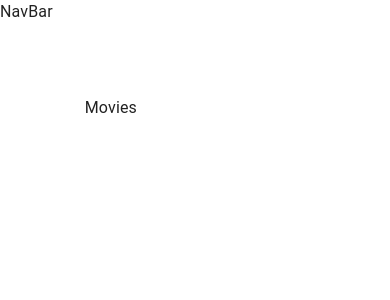
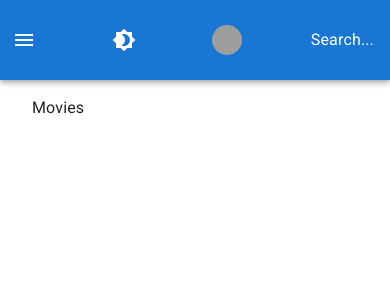
Before and after one commit to 1Bernard/filmpire, a React (Vite) app: page / in a window 390 px wide. Shown: the top 300 px of the page. Built offline with nearby package versions, Linux system fonts and the light colour scheme; grey boxes are pictures that could not be loaded.

Commit message:
minor fixes

```diff
--- a/index.html
+++ b/index.html
@@ -4,6 +4,7 @@
     <meta charset="UTF-8" />
     <link rel="icon" type="image/svg+xml" href="/vite.svg" />
     <meta name="viewport" content="width=device-width, initial-scale=1.0" />
+    <link rel="stylesheet" href="https://fonts.googleapis.com/css?family=Roboto:300,400,500,700&display=swap" />
     <title>Filmpire</title>
   </head>
   <body>
--- a/package.json
+++ b/package.json
@@ -20,7 +20,7 @@
     "react": "^18.2.0",
     "react-dom": "^18.2.0",
     "react-redux": "^8.0.4",
-    "react-router-dom": "^6.4.2"
+    "react-router-dom": "^6.3.0"
   },
   "devDependencies": {
     "@types/react": "^18.0.17",
--- a/src/components/App.jsx
+++ b/src/components/App.jsx
@@ -1,32 +1,9 @@
 import React from 'react';
 import { CssBaseline } from '@mui/material';
-import {
-  createBrowserRouter,
-  RouterProvider,
-  // Route,
-} from 'react-router-dom';
+import { Routes, Route } from 'react-router-dom';
 
 import useStyles from './styles';
 import { Actors, MovieInformation, Movies, NavBar, Profile } from '.';
-
-const router = createBrowserRouter([
-  {
-    path: '/movie/:id',
-    element: <MovieInformation />,
-  },
-  {
-    path: '/actors/:id',
-    element: <Actors />,
-  },
-  {
-    path: '/',
-    element: <Movies />,
-  },
-  {
-    path: '/profile/:id',
-    element: <Profile />,
-  },
-]);
 
 const App = () => {
   const classes = useStyles();
@@ -36,7 +13,13 @@
       <NavBar />
       <main className={classes.content}>
         <div className={classes.toolbar} />
-        <RouterProvider router={router} />
+        <Routes>
+          <Route exact path="/" element={<Movies />} />
+          <Route exact path="/approved" element={<Movies />} />
+          <Route exact path="/movie/:id" element={<MovieInformation />} />
+          <Route exact path="/actors/:id" element={<Actors />} />
+          <Route exact path="/profile/:id" element={<Profile />} />
+        </Routes>
       </main>
     </div>
   );
--- a/src/components/NavBar/NavBar.jsx
+++ b/src/components/NavBar/NavBar.jsx
@@ -1,9 +1,85 @@
-import React from 'react';
+import React, { useState } from 'react';
+import { AppBar, IconButton, Toolbar, Drawer, Button, Avatar, useMediaQuery } from '@mui/material';
+import { Menu, AccountCircle, Brightness4, Brightness7 } from '@mui/icons-material';
+import { Link } from 'react-router-dom';
+import { useTheme } from '@mui/material/styles';
+
+import { Sidebar } from '../index';
+import useStyles from './styles';
 
 const NavBar = () => {
-  console.log('NavBar');
+  const [mobileOpen, setMobileOpen] = useState(false);
+  const classes = useStyles();
+  const isMobile = useMediaQuery('(max-width:600px)');
+  const theme = useTheme();
+  const isAuthenticated = true;
   return (
-    <div>NavBar</div>
+    <>
+      <AppBar position="fixed">
+        <Toolbar className={classes.toolbar}>
+          {isMobile && (
+          <IconButton
+            color="inherit"
+            edge="start"
+            style={{ outline: 'none' }}
+            onClick={() => setMobileOpen((prevMobileOpen) => !prevMobileOpen)}
+            className={classes.menuButton}
+          >
+            <Menu />
+          </IconButton>
+          )}
+          <IconButton color="inherit" sx={{ ml: 1 }} onClick={() => {}}>
+            {theme.palette.mode === 'dark' ? <Brightness7 /> : <Brightness4 />}
+          </IconButton>
+          {!isMobile && 'Search...'}
+          <div>
+            {!isAuthenticated ? (
+              <Button
+                color="inherit"
+                onClick={() => { }}
+              >
+                Login &nbsp; <AccountCircle />
+              </Button>
+            ) : (
+              <Button
+                color="inherit"
+                component={Link}
+                className={classes.linkButton}
+                onClick={() => {}}
+              >
+                {!isMobile && <>My Movies &nbsp;</>}
+                <Avatar
+                  style={{ width: 30, height: 30 }}
+                  alt="Profile"
+                  src="https://cdn.pixabay.com/photo/2016/08/08/09/17/avatar-1577909_1280.png"
+                />
+              </Button>
+            )}
+          </div>
+          {isMobile && 'Search...'}
+        </Toolbar>
+      </AppBar>
+      <div>
+        <nav className={classes.drawer}>
+          {isMobile ? (
+            <Drawer
+              variant="temporary"
+              anchor="right"
+              open={mobileOpen}
+              onClose={() => setMobileOpen((prevMobileOpen) => !prevMobileOpen)}
+              classes={{ paper: classes.drawerPaper }}
+              ModalProps={{ keepMounted: true }}
+            >
+              <Sidebar setMobileOpen={setMobileOpen} />
+            </Drawer>
+          ) : (
+            <Drawer classes={{ paper: classes.drawerPaper }} variant="permanent" open>
+              <Sidebar setMobileOpen={setMobileOpen} />
+            </Drawer>
+          )}
+        </nav>
+      </div>
+    </>
   );
 };
 
--- /dev/null
+++ b/src/components/NavBar/styles.js
@@ -0,0 +1,37 @@
+import { makeStyles } from '@mui/styles';
+
+const drawerWidth = '240px';
+
+export default makeStyles((theme) => ({
+  toolbar: {
+    height: '80px',
+    display: 'flex',
+    justifyContent: 'space-between',
+    marginLeft: '240px',
+    [theme.breakpoints.down('sm')]: {
+      marginLeft: 0,
+      flexWrap: 'wrap',
+    },
+  },
+  menuButton: {
+    marginRight: theme.spacing(2),
+    [theme.breakpoints.up('sm')]: {
+      display: 'none',
+    },
+  },
+  drawer: {
+    [theme.breakpoints.up('sm')]: {
+      width: drawerWidth,
+      flexShrink: 0,
+    },
+  },
+  drawerPaper: {
+    width: drawerWidth,
+  },
+  linkButton: {
+    '&:hover': {
+      color: 'white !important',
+      textDecoration: 'none',
+    },
+  },
+}));
--- /dev/null
+++ b/src/components/Sidebar/Sidebar.jsx
@@ -0,0 +1,68 @@
+import React, { useEffect } from 'react';
+import { Divider, List, ListItem, ListItemText, ListSubheader, ListItemIcon, Box, CircularProgress } from '@mui/material';
+import { Link } from 'react-router-dom';
+import { useTheme } from '@mui/styles';
+
+import useStyles from './styles';
+
+const categories = [
+  { label: 'Popular', value: 'popular' },
+  { label: 'Top Rated', value: 'top_rated' },
+  { label: 'Upcoming', value: 'upcoming' },
+];
+
+const demoCategories = [
+  { label: 'Comedy', value: 'comedy' },
+  { label: 'Action', value: 'action' },
+  { label: 'Horror', value: 'horror' },
+  { label: 'Animation', value: 'animation' },
+];
+
+const redLogo = 'https://fontmeme.com/permalink/210930/8531c658a743debe1e1aa1a2fc82006e.png';
+const blueLogo = 'https://fontmeme.com/permalink/210930/6854ae5c7f76597cf8680e48a2c8a50a.png';
+
+const Sidebar = ({ setMobileOpen }) => {
+  const theme = useTheme();
+  const classes = useStyles();
+  return (
+    <>
+      <Link to="/" className={classes.imageLink}>
+        <img
+          className={classes.image}
+          src={theme.palette.mode === 'light' ? redLogo : blueLogo}
+          alt="Filmpire logo"
+        />
+      </Link>
+      <Divider />
+      <List>
+        <ListSubheader>Categories</ListSubheader>
+        {categories.map(({ label, value }) => (
+          <Link key={value} className={classes.links} to="/">
+            <ListItem onClick={() => {}} button>
+              {/* <ListItemIcon>
+                <img src={redLogo} className={classes.genreImages} height={30} />
+              </ListItemIcon> */}
+              <ListItemText primary={label} />
+            </ListItem>
+          </Link>
+        ))}
+      </List>
+      <Divider />
+      <List>
+        <ListSubheader>Genres</ListSubheader>
+        {demoCategories.map(({ label, value }) => (
+          <Link key={value} className={classes.links} to="/">
+            <ListItem onClick={() => {}} button>
+              {/* <ListItemIcon>
+                <img src={redLogo} className={classes.genreImages} height={30} />
+              </ListItemIcon> */}
+              <ListItemText primary={label} />
+            </ListItem>
+          </Link>
+        ))}
+      </List>
+    </>
+  );
+};
+
+export default Sidebar;
--- /dev/null
+++ b/src/components/Sidebar/styles.js
@@ -0,0 +1,19 @@
+import { makeStyles } from '@mui/styles';
+
+export default makeStyles((theme) => ({
+  imageLink: {
+    display: 'flex',
+    justifyContent: 'center',
+    padding: '10% 0',
+  },
+  image: {
+    width: '70%',
+  },
+  links: {
+    color: theme.palette.text.primary,
+    textDecoration: 'none',
+  },
+  genreImage: {
+    filter: theme.palette.mode === 'dark' ? 'dark' : 'invert(1)',
+  },
+}));
--- a/src/components/index.js
+++ b/src/components/index.js
@@ -1,5 +1,7 @@
+/* eslint-disable import/no-cycle */
 export { default as Actors } from './Actors/Actors';
 export { default as MovieInformation } from './MovieInformation/MovieInformation';
 export { default as Movies } from './Movies/Movies';
 export { default as NavBar } from './NavBar/NavBar';
 export { default as Profile } from './Profile/Profile';
+export { default as Sidebar } from './Sidebar/Sidebar';
--- a/src/main.jsx
+++ b/src/main.jsx
@@ -1,9 +1,18 @@
 import React from 'react';
 import ReactDOM from 'react-dom/client';
+import { BrowserRouter } from 'react-router-dom';
+import { createTheme, ThemeProvider } from '@mui/material/styles';
+
 import App from './components/App';
+
+const theme = createTheme({});
 
 ReactDOM.createRoot(document.getElementById('root')).render(
   <React.StrictMode>
-    <App />
+    <ThemeProvider theme={theme}>
+      <BrowserRouter>
+        <App />
+      </BrowserRouter>
+    </ThemeProvider>
   </React.StrictMode>,
 );
```
Also changed, not shown: 1 other file (tests, documents, lock files or other folders).
